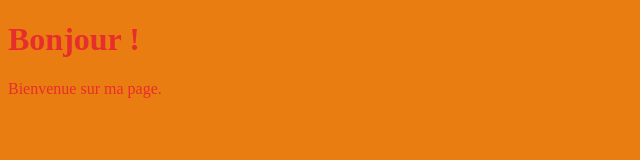
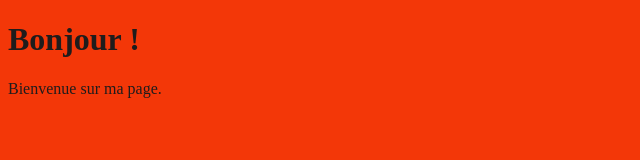
Before and after one commit to laulouet35/testemds, a plain HTML site: page index.html in a window 1280 px wide. Shown: the whole page, without its empty margins (0-640 px from the left). Drawn offline with Linux system fonts and the light colour scheme.

Commit message:
création de la balise headeret coloration de celle ci

```diff
--- a/style.css
+++ b/style.css
@@ -1,4 +1,4 @@
 body {
-    color: #e82d2d;
-    background-color: #e87401ee;
+    color: #1f1c1c;
+    background-color: #f33708;
 }
```
